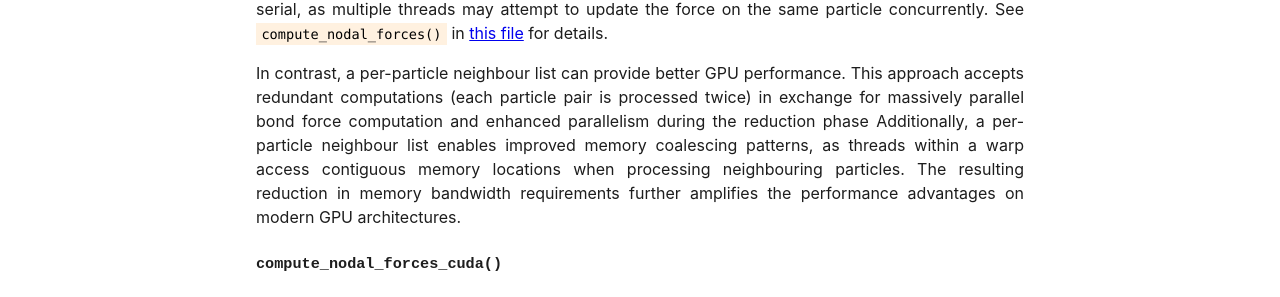
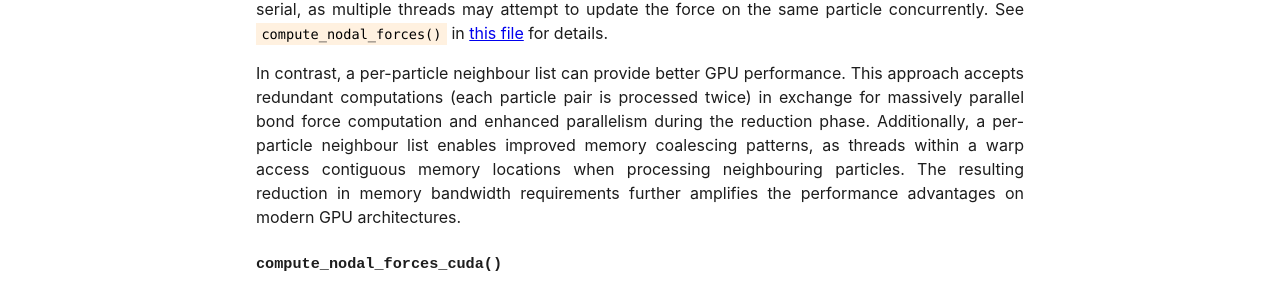
Before and after one commit to mark-hobbs/mark-hobbs.github.io, a Jekyll site: the page built from _posts/2025-02-03-cuda.md, in a window 1280 px wide and 900 px high, scrolled down 6760 px. Shown: the part 197-494 px from the top of the window. Built offline with Jekyll 4.4.1, drawn with Linux system fonts in a browser that asks for light colours.

Commit message:
General updates

```diff
--- a/_posts/2025-02-03-cuda.md
+++ b/_posts/2025-02-03-cuda.md
@@ -310,7 +310,7 @@ A neighbour list is a data structure used to efficiently store particles within
 
 A pairwise list is an efficient option on a CPU as it avoids nested for loops and redundant computations (each particle pair is processed exactly once). The computation of bond forces is *embarrassingly parallel*, but the reduction of bond forces to particle forces must be performed in serial, as multiple threads may attempt to update the force on the same particle concurrently. See `compute_nodal_forces()` in [this file](https://github.com/mark-hobbs/pypd/blob/main/pypd/kernels/particles.py) for details.
 
-In contrast, a per-particle neighbour list can provide better GPU performance.  This approach accepts redundant computations (each particle pair is processed twice) in exchange for massively parallel bond force computation and enhanced parallelism during the reduction phase Additionally, a per-particle neighbour list enables improved memory coalescing patterns, as threads within a warp access contiguous memory locations when processing neighbouring particles. The resulting reduction in memory bandwidth requirements further amplifies the performance advantages on modern GPU architectures.
+In contrast, a per-particle neighbour list can provide better GPU performance.  This approach accepts redundant computations (each particle pair is processed twice) in exchange for massively parallel bond force computation and enhanced parallelism during the reduction phase. Additionally, a per-particle neighbour list enables improved memory coalescing patterns, as threads within a warp access contiguous memory locations when processing neighbouring particles. The resulting reduction in memory bandwidth requirements further amplifies the performance advantages on modern GPU architectures.
 
 ### `compute_nodal_forces_cuda()`
 
```
